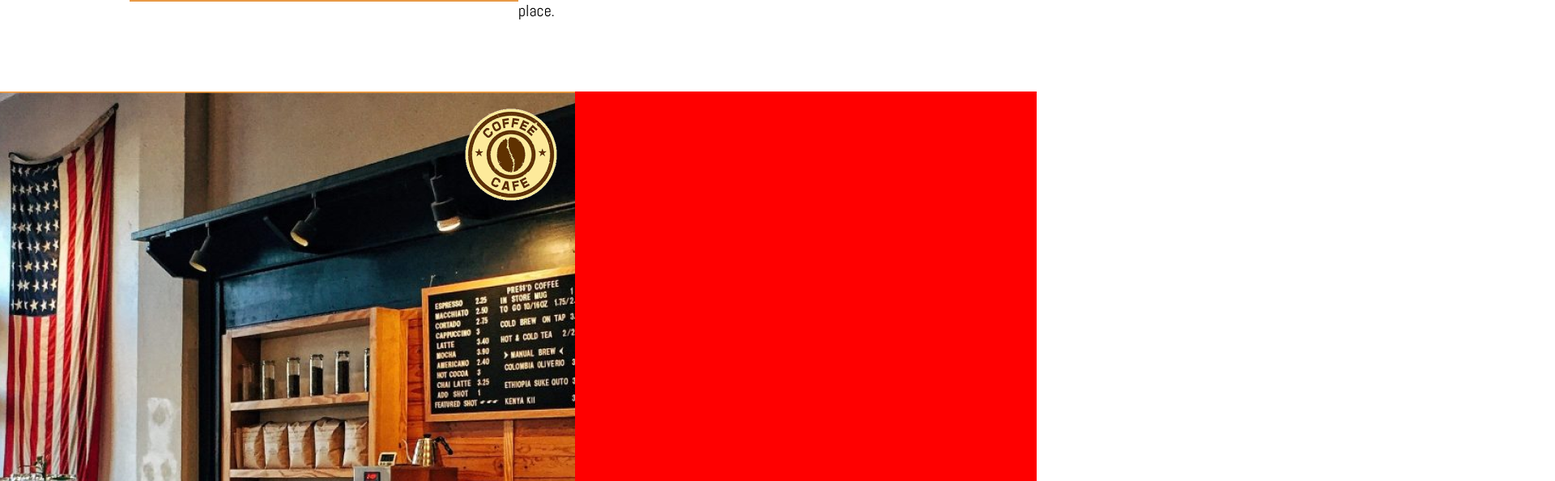
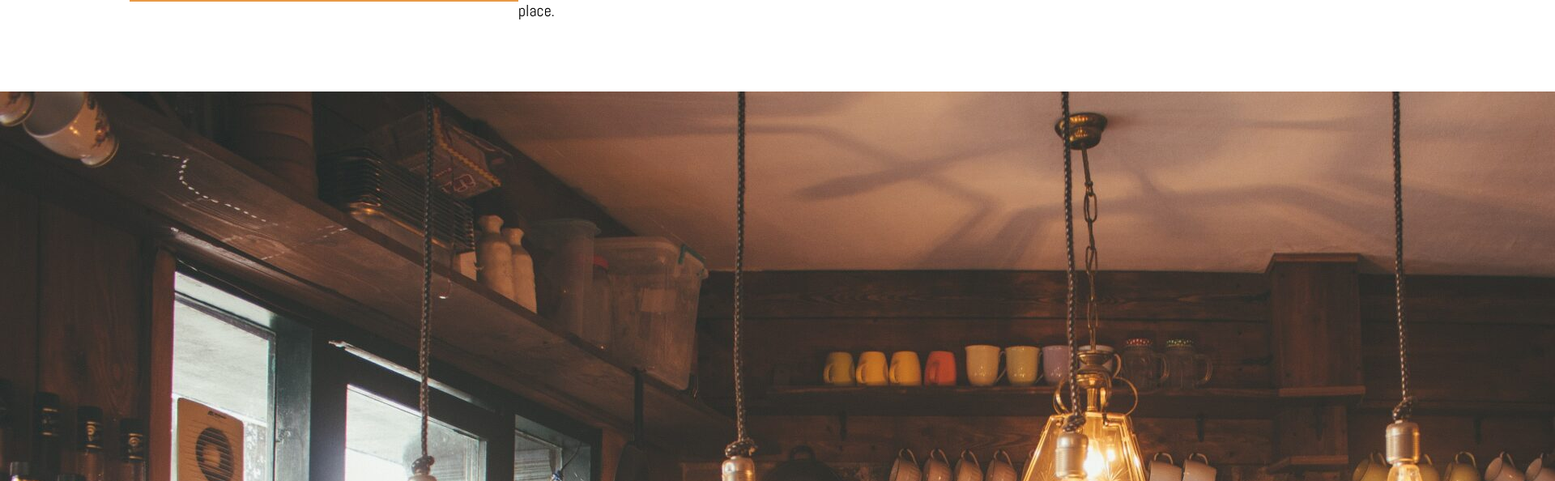
Before and after one commit to Mich-Tapawan/CC-LandingPage, a plain HTML site: page index.html in a window 1280 px wide. Shown: the part 3122-3716 px from the top of the page at 81% size, 1920 px wide, since content can reach past the window. Drawn offline with Linux system fonts and the light colour scheme; a web font is replaced by a local one.

Commit message:
Changed image src for contact section bg

```diff
--- a/index.html
+++ b/index.html
@@ -172,7 +172,7 @@
             </section>
             <section class="sec5" id="sec-5">
                 <div class="bg-container">
-                    <img src="src/images/shop.png" alt="">
+                    <img src="src/images/contact-shop.jpg" alt="">
                 </div>
             </section>
         </div>
```
